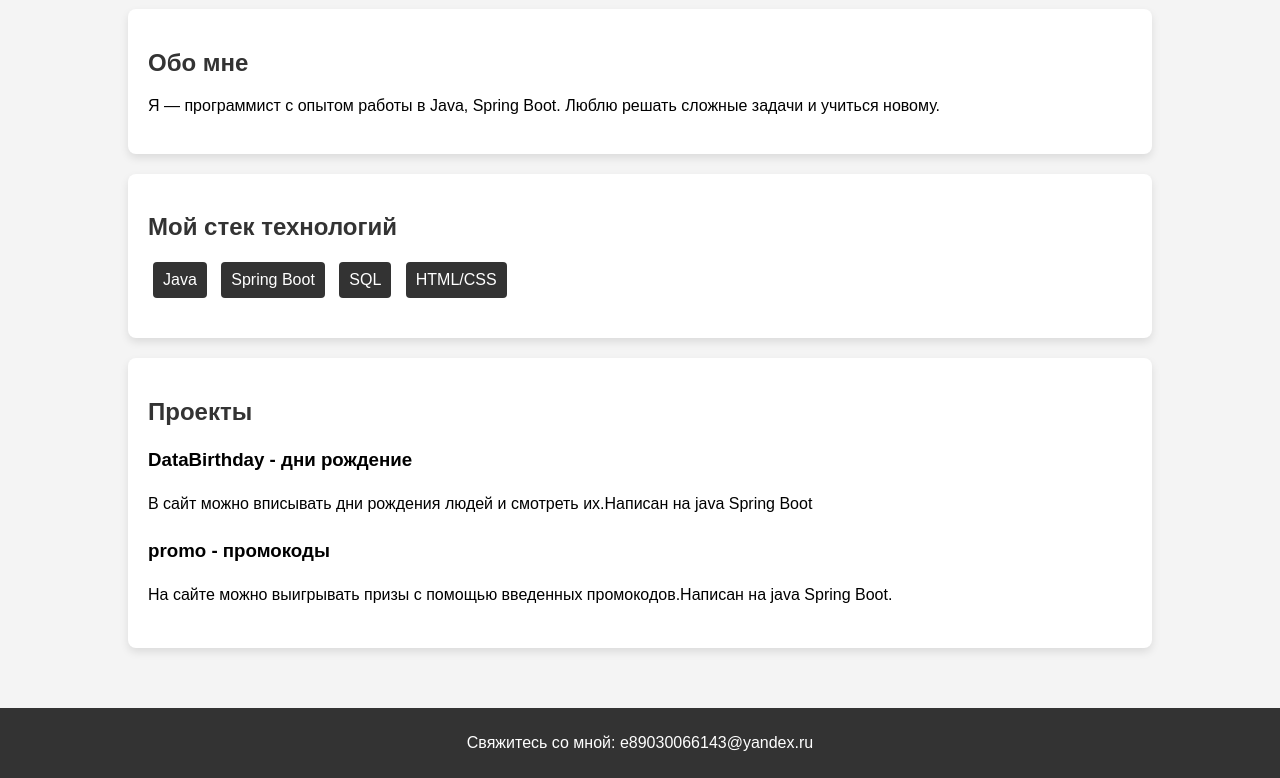
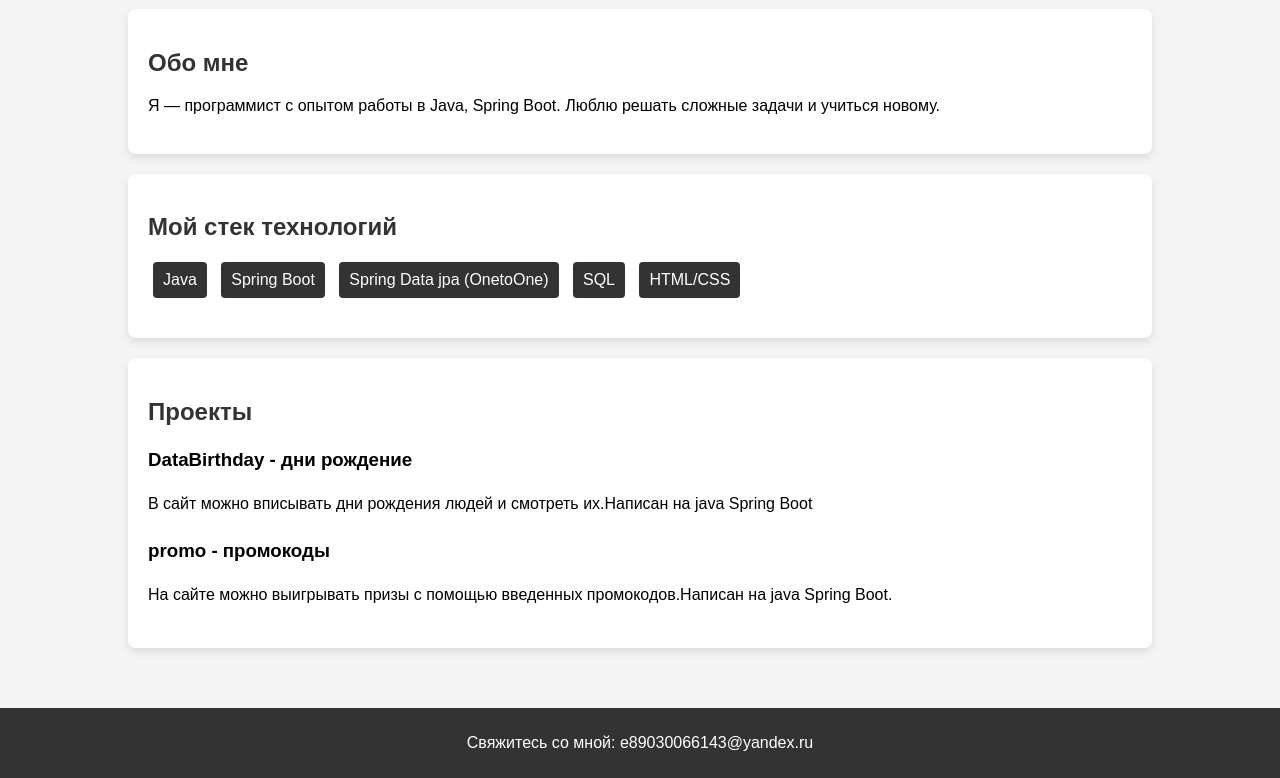
Before and after one commit to snekold/snekold.github.io, a plain HTML site: page index.html in a window 1280 px wide. Shown: the part 76-854 px from the top of the page. Drawn offline with Linux system fonts and the light colour scheme.

Commit message:
Update index.html

```diff
--- a/index.html
+++ b/index.html
@@ -101,6 +101,7 @@
     <ul>
       <li>Java</li>
       <li>Spring Boot</li>
+      <li>Spring Data jpa (OnetoOne)</li>
       <li>SQL</li>
       <li>HTML/CSS</li>
     </ul>
```
